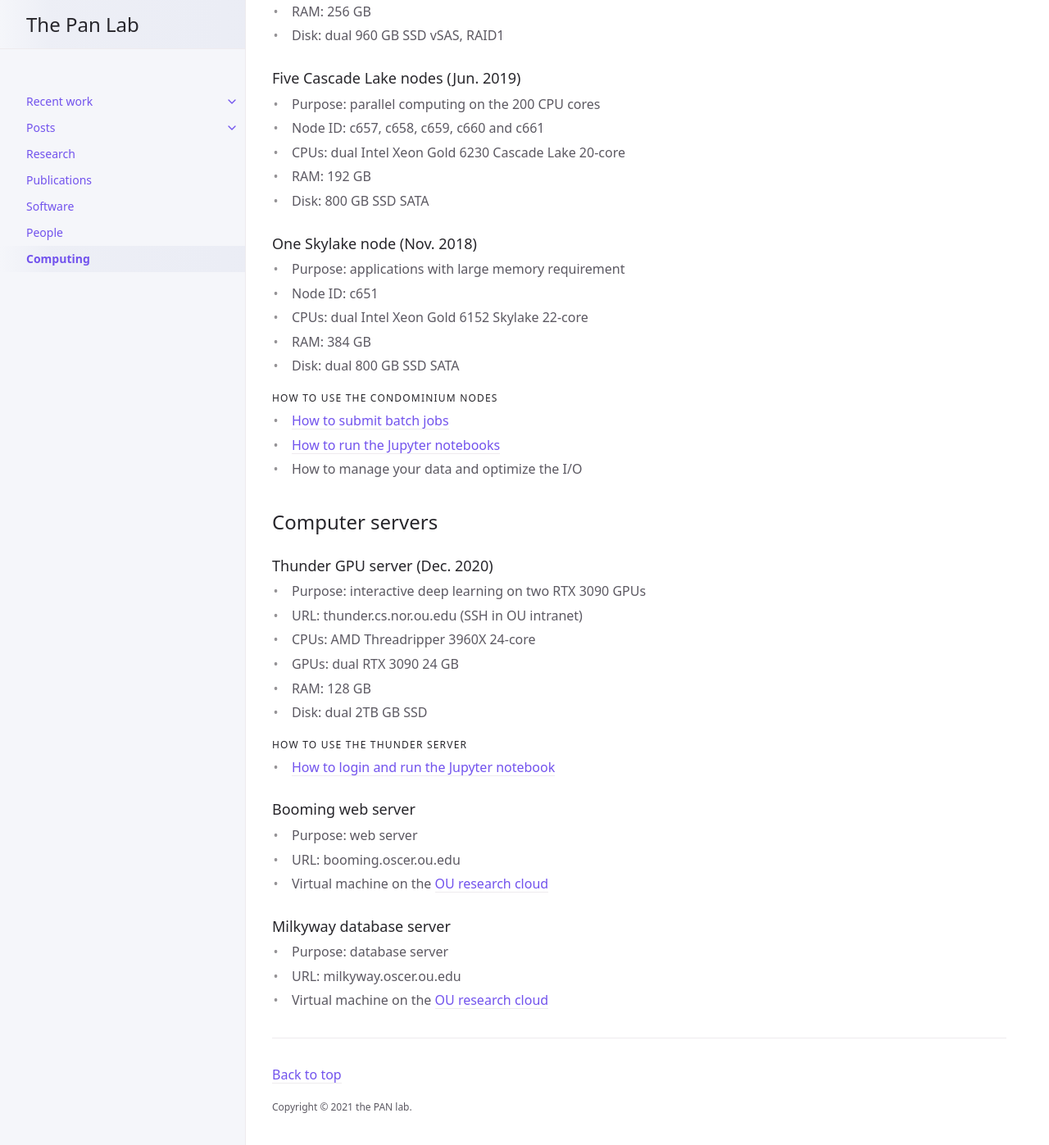
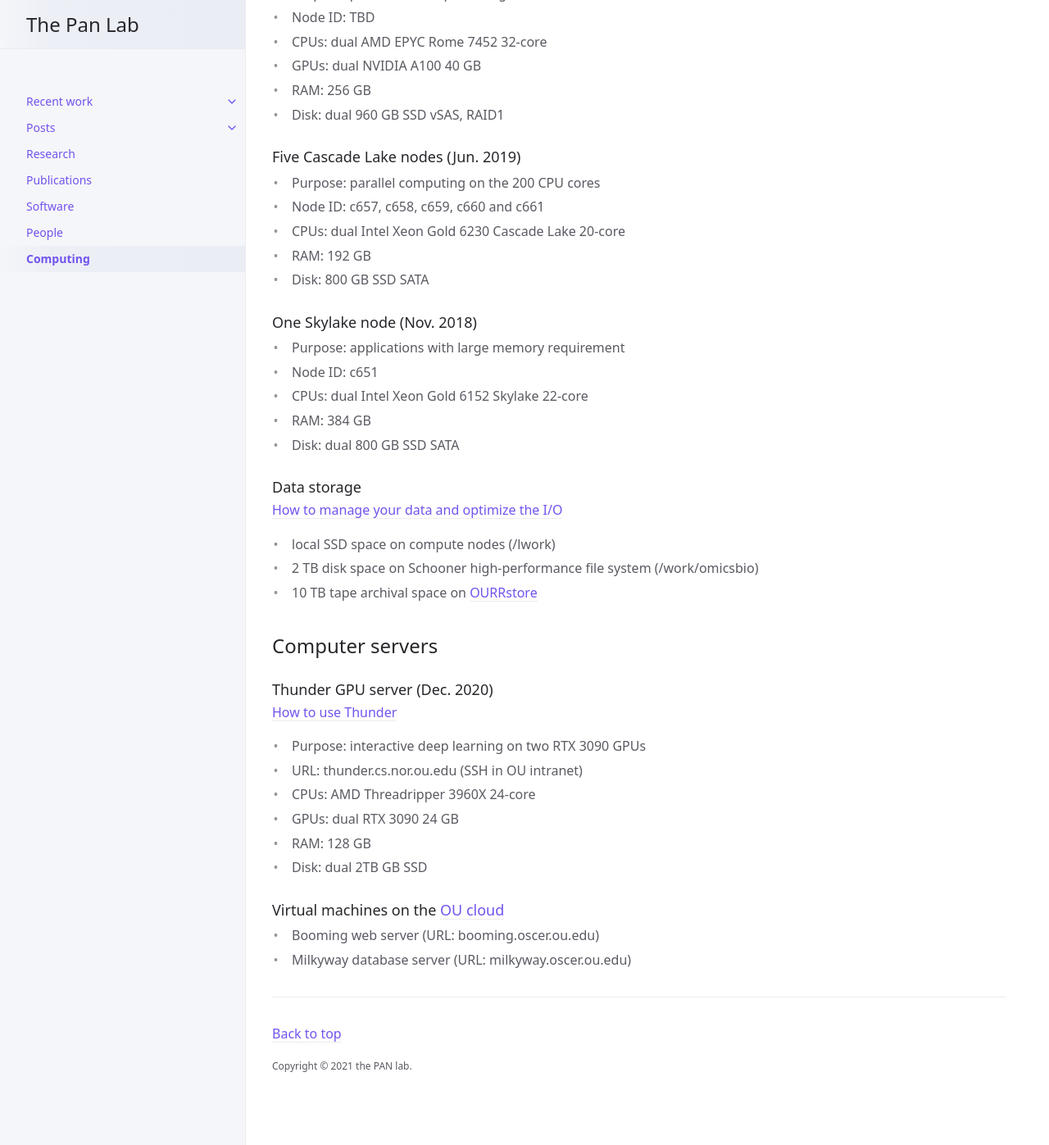
Before and after one commit to thepanlab/thepanlab.github.io, a Jekyll site: the page built from docs/computing.md, in a window 1280 px wide and 1400 px high, scrolled down 385 px. Shown: the top 1397 px of the window at 82% size. Built offline with Jekyll 4.4.1, drawn with Linux system fonts in a browser that asks for light colours; after the commit the page ends 1735 px from its top, so only the background shows below that; some of the changed text lies outside the part shown.

Commit message:
Update computing.md

```diff
--- a/docs/computing.md
+++ b/docs/computing.md
@@ -29,14 +33,17 @@ nav_order: 7
   - RAM: 384 GB
   - Disk: dual 800 GB SSD SATA
 
-#### How to use the condominium nodes
-- [How to submit batch jobs](https://github.com/thepanlab/supercomputers/blob/master/Slurm_basics.md)
-- [How to run the Jupyter notebooks](https://github.com/thepanlab/supercomputers/blob/master/Use_jupyter_notebook.md)
-- How to manage your data and optimize the I/O
+### Data storage
+[How to manage your data and optimize the I/O](https://github.com/thepanlab/supercomputers)
+  - local SSD space on compute nodes (/lwork)
+  - 2 TB disk space on Schooner high-performance file system (/work/omicsbio)
+  - 10 TB tape archival space on [OURRstore](https://www.ou.edu/oscer/resources/ourrstore--ou---regional-research-store)
+
 
 ## Computer servers
 
 ### Thunder GPU server (Dec. 2020)
+[How to use Thunder](https://github.com/thepanlab/supercomputers/blob/master/thunder/thunder_tensorflow_gpu_conda.md)
   - Purpose: interactive deep learning on two RTX 3090 GPUs
   - URL: thunder.cs.nor.ou.edu (SSH in OU intranet)
   - CPUs: AMD Threadripper 3960X 24-core
@@ -44,15 +51,6 @@ nav_order: 7
   - RAM: 128 GB
   - Disk: dual 2TB GB SSD
 
-#### How to use the Thunder server
-- [How to login and run the Jupyter notebook](https://github.com/thepanlab/supercomputers/blob/master/thunder/thunder_tensorflow_gpu_conda.md)
-
-### Booming web server
-  - Purpose: web server
-  - URL: booming.oscer.ou.edu
-  - Virtual machine on the [OU research cloud](https://www.ou.edu/oscer/resources/our_cloud)
-
-### Milkyway database server
-  - Purpose: database server
-  - URL: milkyway.oscer.ou.edu
-  - Virtual machine on the [OU research cloud](https://www.ou.edu/oscer/resources/our_cloud)
+### Virtual machines on the [OU cloud](https://www.ou.edu/oscer/resources/our_cloud)
+  - Booming web server (URL: booming.oscer.ou.edu)
+  - Milkyway database server (URL: milkyway.oscer.ou.edu)
```
Also changed, not shown: other parts of docs/computing.md (+4 -0 lines).
